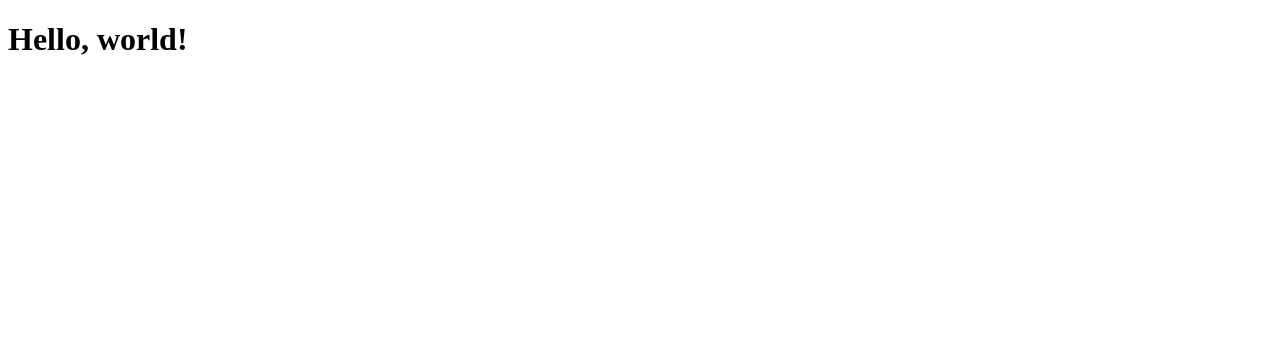
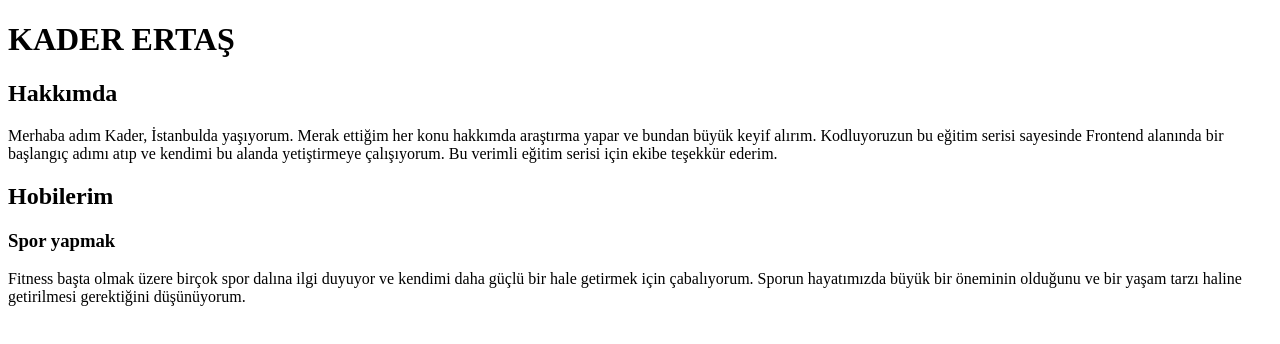
Before and after one commit to kaadert/kodluyoruzilkrepo, a plain HTML site: page index.html in a window 1280 px wide. Drawn offline with Linux system fonts and the light colour scheme.

Commit message:
html ödevi

```diff
--- a/index.html
+++ b/index.html
@@ -6,6 +6,11 @@
     <title>Bootstrap demo</title>
   </head>
   <body>
-    <h1>Hello, world!</h1>
+    <h1>KADER ERTAŞ</h1>
+    <h2>Hakkımda</h2>
+   <p>Merhaba adım Kader, İstanbulda yaşıyorum. Merak ettiğim her konu hakkımda araştırma yapar ve bundan büyük keyif alırım. Kodluyoruzun bu eğitim serisi sayesinde Frontend alanında bir başlangıç adımı atıp ve kendimi bu alanda yetiştirmeye çalışıyorum. Bu verimli eğitim serisi için ekibe teşekkür ederim.</p>
+   <h2>Hobilerim</h2>
+   <h3>Spor yapmak</h3>
+   <p>Fitness başta olmak üzere birçok spor dalına ilgi duyuyor ve kendimi daha güçlü bir hale getirmek için çabalıyorum. Sporun hayatımızda büyük bir öneminin olduğunu ve bir yaşam tarzı haline getirilmesi gerektiğini düşünüyorum.</p>
   </body>
 </html>
```
